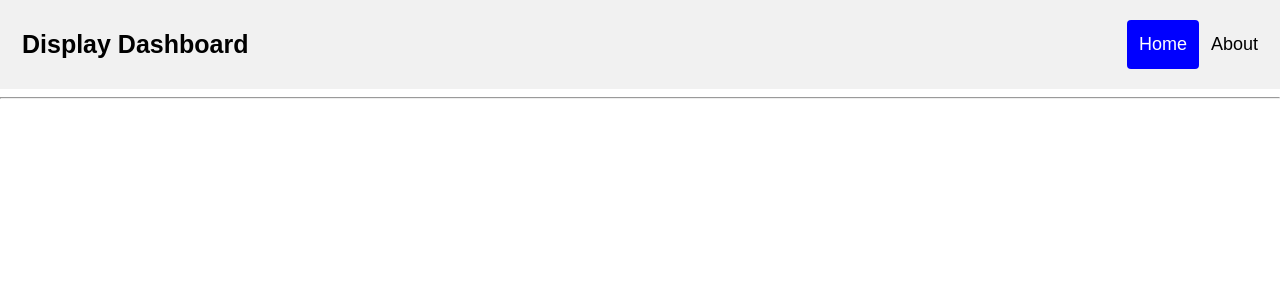
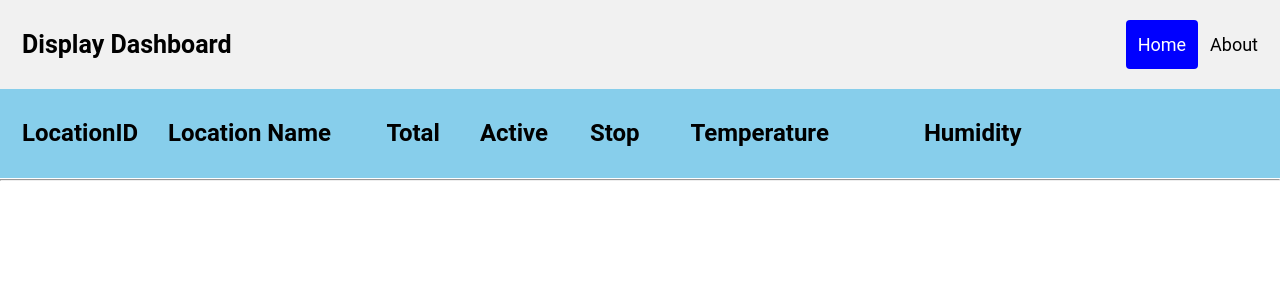
Before and after one commit to billy0705/IOT, a PHP site: page /displayDashboard in a window 1280 px wide. Shown: the top 300 px of the page. Run offline with PHP 8.4, Linux system fonts and the light colour scheme; data that the repository does not hold is empty.

Commit message:
display improvement

```diff
--- a/css/styles.css
+++ b/css/styles.css
@@ -52,7 +52,11 @@ table, th, td {
 
 body {
 	margin: 0;
-	font-family: Arial, Helvetica, sans-serif;
+	font-family: Roboto, sans-serif;  /*Arial, Helvetica, */
+}
+
+hr {
+	margin: 0.5px 0;
 }
 
 .header {
--- a/displayDashboard/locationDashboard.php
+++ b/displayDashboard/locationDashboard.php
@@ -4,12 +4,26 @@
 		<meta charset="utf-8" />
 		<meta name="viewport" content="width=device-width, initial-scale=1.0" />
 		<title>Location DashBoard</title>
-		<link rel="stylesheet" href="../css/styles.css">
+		<link rel="stylesheet" href="../css/styles.css?">
 	</head>
 	<body>
 		<?php require "header.php"?>
 		<div >
 			<main>
+
+				<div class="sensordashboard">
+					<a  style="display:block; width:10%; font-size:1.5em; font-weight:bold;">LocationID</a>
+					<a style="display:block; width:18%; font-size:1.5em; font-weight:bold;">Location Name</a>
+					<a style="display:block; width:8%; font-size:1.5em; font-weight:bold;">Total</a>
+					<a style="display:block; width:8%; font-size:1.5em; font-weight:bold;">Active</a>
+					<a style="display:block; width:8%; font-size:1.5em; font-weight:bold;">Stop</a>
+					<a style="display:block; width:15%; font-size:1.5em; font-weight:bold;">Temperature</a>
+					<a style="display:block; width:10px"></a>
+					<a style="display:block; width:15%; font-size:1.5em; font-weight:bold;">Humidity</a>
+					<div class="sensordashboard-right" style = "width:10%">
+						<!-- <a style = "width:100%" class="modify"></a> -->
+					</div>
+				</div>
 				<hr>
 				<?php
 					$url = 'http://10.10.2.108/fromsensor/api/Location/GetListLocationConfig';
@@ -30,6 +44,7 @@
 							$count = $count + 1;
 						}
 					}
+
 					require "locationStatus.php";
 
 				?>
--- a/displayDashboard/locationStatus.php
+++ b/displayDashboard/locationStatus.php
@@ -16,6 +16,8 @@
 			$total = $acount;
 
 			for ($i = 0; $i < $acount; $i++){
+				$h = 0;
+				$t = 0;
 				//echo print_r($obj->lstSensorConfigs[$i])."<br>";
 				$array = json_decode(json_encode($obj->lstSensorConfigs[$i]), true);
 				if ($array["status"] == 'A'){
@@ -27,16 +29,16 @@
 						$data = json_decode(json_encode($obj2->lstDht_Value[0]), true);
 						$h = $data["humidity"];
 						$t = $data["temperature"];
-						if ($h > $array["hmax"] or $h < $array["hmin"]){
-							$hStatus += 1;
-						}
-						if ($t > $array["tmax"] or $t < $array["tmin"]){
-							$tStatus += 1;
-						}
 					}
 				}
 				else{
 					$stop += 1;
+				}
+				if ($h > $array["hmax"] or $h < $array["hmin"]){
+					$hStatus += 1;
+				}
+				if ($t > $array["tmax"] or $t < $array["tmin"]){
+					$tStatus += 1;
 				}
 			}
 		}
@@ -44,18 +46,18 @@
 			//echo $obj->statusMessage;
 		}
 	?>
-	<?php if ($total != 0) { ?>
-		<div class="sensordashboard">
-			<a  style="display:block; width:10%">LocationID:<br><?php echo $row[0];?></a>
-			<a style="display:block; width:15%">Location Name : <br><?php echo $row[1];?></a>
-			<a style="display:block; width:10%">Total Number: <br><?php echo $total;?></a>
-			<a style="display:block; width:10%">Now Active : <br><?php echo $active;?></a>
-			<a style="display:block; width:10%">Now Stop : <br><?php echo $stop;?></a>
-			<a style="display:block; width:15%" <?php if ($tStatus == 0) echo ' class="active"'; else echo ' class = "down"'?>>Temperature<br><?php echo $t?></a>
+	<?php if ($active != 0) { ?>
+		<div class="sensordashboard" style="height:20%">
+			<a style="display:block; width:10%; font-size:1em;"><?php echo $row[0];?></a>
+			<a style="display:block; width:18%; font-size:1em;"><?php echo $row[1];?></a>
+			<a style="display:block; width:8%; font-size:1em;"><?php echo $total;?></a>
+			<a style="display:block; width:8%; font-size:1em;"><?php echo $active;?></a>
+			<a style="display:block; width:8%; font-size:1em;"><?php echo $stop;?></a>
+			<a style="display:block; width:15%; font-size:1em;" <?php if ($tStatus == 0) echo ' class="active"'; else echo ' class = "down"'?>><?php echo $t?></a>
 			<a style="display:block; width:10px"></a>
-			<a style="display:block; width:15%" <?php if ($hStatus == 0) echo ' class="active"'; else echo ' class = "down"'?>>Humidity<br><?php echo $h?></a>
+			<a style="display:block; width:15%; font-size:1em;" <?php if ($hStatus == 0) echo ' class="active"'; else echo ' class = "down"'?>><?php echo $h?></a>
 			<div class="sensordashboard-right" style = "width:10%">
-				<a style = "width:100%" class="modify" href="./locationStatusBoard/locationStatusBoard.php?locationid=<?php echo $row[0];?>">List<br> All Sensor</a>
+				<a style = "width:100%; font-size:1em;" class="modify" href="./locationStatusBoard/locationStatusBoard.php?locationid=<?php echo $row[0];?>">Sensor List</a>
 			</div>
 		</div>
 		<hr>
```
Also changed, not shown: displayDashboard/locationStatusBoard/locationStatusBoard.php (+16 -0 lines), displayDashboard/locationStatusBoard/sensorStatus.php (+6 -6 lines).
